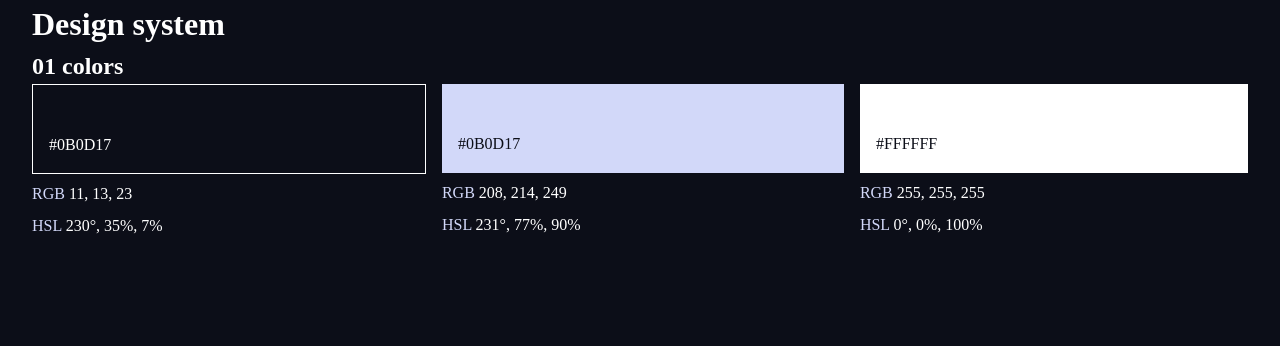
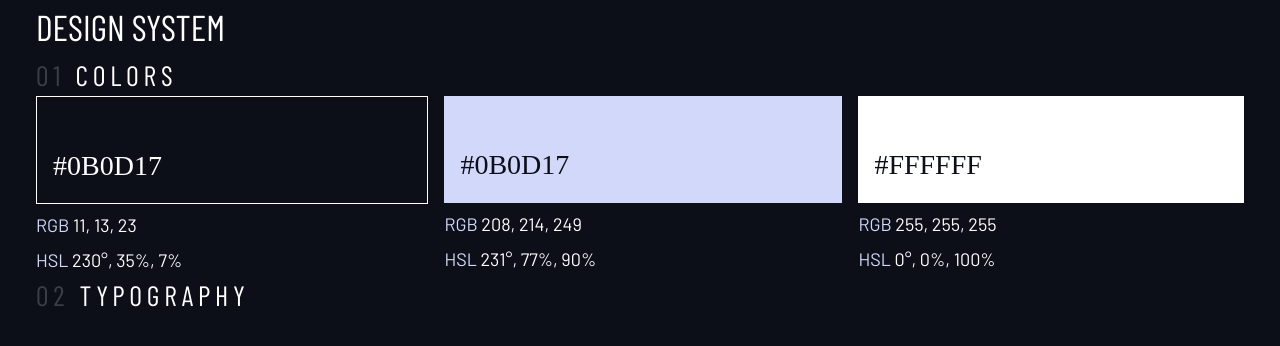
Before and after one commit to srzvan/space-travel-agency, a Next.js app: page /design-system in a window 1280 px wide. Shown: the top 346 px of the page. Built offline with nearby package versions, Linux system fonts and the light colour scheme; a web font is replaced by a local one.

Commit message:
typography for colors section of the design system

```diff
--- a/pages/design-system.js
+++ b/pages/design-system.js
@@ -1,24 +1,20 @@
-import * as React from "react";
-
 import Grid from "components/design-system/Grid";
 
 import styles from "styles/pages/DesignSystem.module.css";
 
 export default function DesignSystem() {
-  React.useEffect(() => {
-    document.body.classList.add("bg-dark");
-  }, []);
-
   return (
     <div className="container text-white">
-      <h1>Design system</h1>
+      <h1 className="ff-sans-cond uppercase">Design system</h1>
       <section id="colors">
-        <h2>
-          <span>01</span> colors
+        <h2 className="ff-sans-cond fs-500 uppercase letter-spacing-1">
+          <span className={styles.number}>01</span> colors
         </h2>
         <div className={`${styles.colors} flex`}>
           <Grid gap="0.5rem">
-            <div style={{ padding: "3rem 1rem 1rem", border: "1px solid white" }}>#0B0D17</div>
+            <div style={{ padding: "3rem 1rem 1rem", border: "1px solid white" }} className="ff-serif fs-500">
+              #0B0D17
+            </div>
             <p>
               <span className="text-accent">RGB</span> 11, 13, 23
             </p>
@@ -27,7 +23,7 @@ export default function DesignSystem() {
             </p>
           </Grid>
           <Grid gap="0.5rem">
-            <div style={{ padding: "3rem 1rem 1rem" }} className="text-dark bg-accent">
+            <div style={{ padding: "3rem 1rem 1rem" }} className="text-dark bg-accent ff-serif fs-500">
               #0B0D17
             </div>
             <p>
@@ -38,7 +34,7 @@ export default function DesignSystem() {
             </p>
           </Grid>
           <Grid gap="0.5rem">
-            <div style={{ padding: "3rem 1rem 1rem" }} className="text-dark  bg-white">
+            <div style={{ padding: "3rem 1rem 1rem" }} className="text-dark  bg-white ff-serif fs-500">
               #FFFFFF
             </div>
             <p>
@@ -50,6 +46,12 @@ export default function DesignSystem() {
           </Grid>
         </div>
       </section>
+
+      <section id="typography">
+        <h2 className="ff-sans-cond fs-500 uppercase letter-spacing-1">
+          <span className={styles.number}>02</span> typography
+        </h2>
+      </section>
     </div>
   );
 }
--- a/styles/pages/DesignSystem.module.css
+++ b/styles/pages/DesignSystem.module.css
@@ -1,3 +1,7 @@
 .colors > * {
   flex-grow: 1;
 }
+
+.number {
+  color: hsl(var(--clr-white) / 0.2);
+}
--- a/styles/reset.css
+++ b/styles/reset.css
@@ -27,11 +27,25 @@ picture {
   margin: 0;
 }
 
+h1,
+h2,
+h3,
+h4,
+h5,
+h6,
+p {
+  font-weight: 400;
+}
+
 /* Body setup */
 
 body {
   line-height: 1.5;
   min-height: 100vh;
+  color: hsl(var(--clr-white));
+  background-color: hsl(var(--clr-dark));
+  font-size: var(--fs-400);
+  font-family: var(--ff-sans-normal);
 }
 
 /* Images setup */
```
